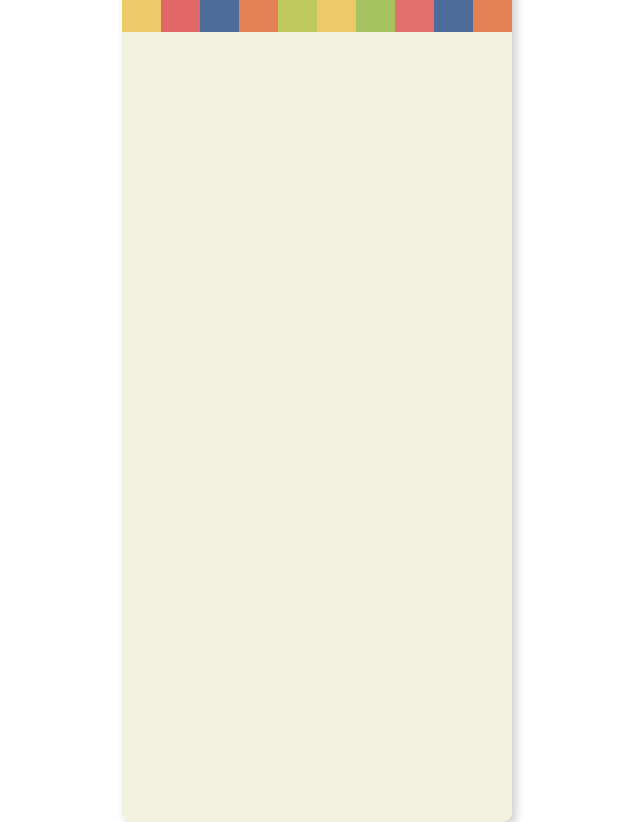
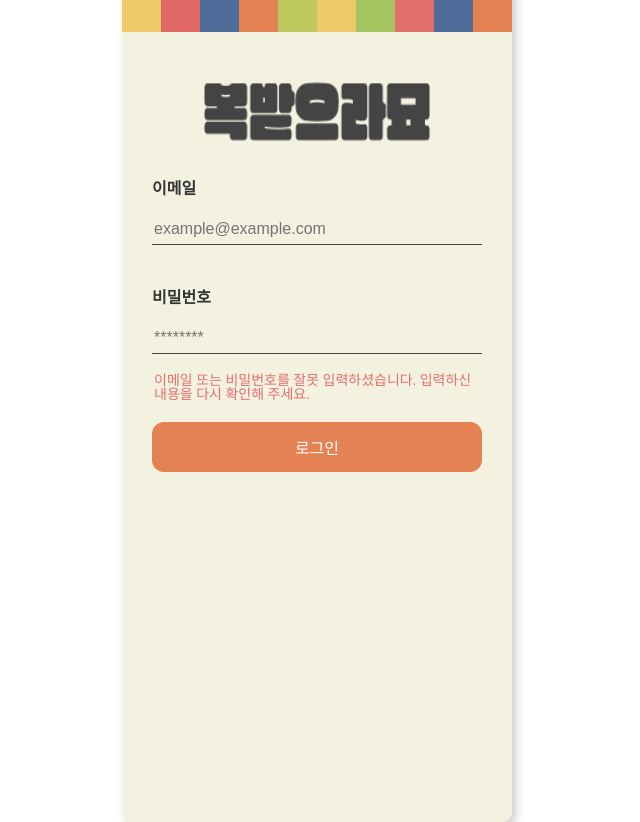
Before and after one commit to HNY-6/LuckyLetter-FE, a React (Create React App) app: page /auth/login in a window 1280 px wide. Shown: the whole page, without its empty margins (323-963 px from the left). Built offline with nearby package versions, Linux system fonts and the light colour scheme.

Commit message:
Style : Input Label 필수 입력 표시 조건부 추가

```diff
--- a/src/components/UI/Input.tsx
+++ b/src/components/UI/Input.tsx
@@ -1,22 +1,40 @@
+import { CSSProperties } from 'styled-components';
 import {
   ValidationErrorTextStyle,
   ValidationInputStyle,
   ValidationLabelStyle,
   ValidationTextStyle,
+  ValidationWarningTextStyle,
 } from './InputStyle';
 
 interface Props {
   label: string;
   placeholder?: string;
   errorMessage?: string;
+  styleOverrides?: CSSProperties;
+  asterisk: boolean;
 }
 
-const ValidationInput = ({ label, placeholder, errorMessage }: Props) => {
+const ValidationInput = ({
+  label,
+  placeholder,
+  errorMessage,
+  styleOverrides,
+  asterisk,
+}: Props) => {
+  console.log(asterisk);
+
   return (
     <ValidationLabelStyle>
-      <ValidationTextStyle>{label}</ValidationTextStyle>
+      {asterisk ? (
+        <ValidationWarningTextStyle>{label}</ValidationWarningTextStyle>
+      ) : (
+        <ValidationTextStyle>{label}</ValidationTextStyle>
+      )}
       <ValidationInputStyle placeholder={placeholder} />
-      <ValidationErrorTextStyle>{errorMessage}</ValidationErrorTextStyle>
+      <ValidationErrorTextStyle styleOverrides={styleOverrides}>
+        {errorMessage}
+      </ValidationErrorTextStyle>
     </ValidationLabelStyle>
   );
 };
--- a/src/components/UI/InputStyle.tsx
+++ b/src/components/UI/InputStyle.tsx
@@ -1,4 +1,4 @@
-import styled from 'styled-components';
+import styled, { CSSProperties } from 'styled-components';
 
 export const ValidationLabelStyle = styled.label`
   display: block;
@@ -28,6 +28,12 @@ export const ValidationTextStyle = styled.strong`
   font-weight: bold;
   font-size: 16px;
   font-family: 'Pretendard';
+`;
+
+export const ValidationWarningTextStyle = styled.strong`
+  font-weight: bold;
+  font-size: 16px;
+  font-family: 'Pretendard';
 
   &::after {
     content: '*';
@@ -35,9 +41,13 @@ export const ValidationTextStyle = styled.strong`
   }
 `;
 
-export const ValidationErrorTextStyle = styled.div`
+export const ValidationErrorTextStyle = styled.div<{
+  styleOverrides?: CSSProperties;
+}>`
   color: var(--warning-color);
   font-size: 14px;
   margin-top: 5px;
   padding-left: 2px;
+  word-break: keep-all;
+  ${({ styleOverrides }) => ({ ...styleOverrides })};
 `;
--- a/src/pages/Join.tsx
+++ b/src/pages/Join.tsx
@@ -31,10 +31,23 @@ const Join = () => {
         label={'이름'}
         placeholder={'이름'}
         errorMessage={'에러메시지 테스트'}
+        asterisk={true}
       />
-      <ValidationInput label={'이메일'} placeholder={'example@example.com'} />
-      <ValidationInput label={'비밀번호'} placeholder={'********'} />
-      <ValidationInput label={'비밀번호 확인'} placeholder={'********'} />
+      <ValidationInput
+        label={'이메일'}
+        placeholder={'example@example.com'}
+        asterisk={true}
+      />
+      <ValidationInput
+        label={'비밀번호'}
+        placeholder={'********'}
+        asterisk={true}
+      />
+      <ValidationInput
+        label={'비밀번호 확인'}
+        placeholder={'********'}
+        asterisk={true}
+      />
 
       <DefaultButton styleOverrides={joinLoginStyle} label={'회원가입'} />
     </>
--- a/src/pages/Login.tsx
+++ b/src/pages/Login.tsx
@@ -1,4 +1,51 @@
+import ValidationInput from '@/components/UI/Input';
+import styled from 'styled-components';
+import TitleLogo from '@/assets/common-title.png';
+import DefaultButton from '@/components/UI/Button';
+import { ValidationErrorTextStyle } from '@/components/UI/InputStyle';
+
+const MainCharacter = styled.div`
+  display: flex;
+  flex-direction: column;
+  justify-content: center;
+  align-items: center;
+  width: 100%;
+`;
+
+const TitleImg = styled.img`
+  height: 59px;
+  width: 226px;
+  margin-top: 104px;
+`;
+
+const loginErrorMessageStyle = {
+  margin: '20px 0px',
+};
+
 const Login = () => {
-  return <h1>Test</h1>;
+  return (
+    <>
+      <MainCharacter>
+        <TitleImg src={TitleLogo} />
+      </MainCharacter>
+      <ValidationInput
+        label={'이메일'}
+        placeholder={'example@example.com'}
+        asterisk={false}
+      />
+      <ValidationInput
+        label={'비밀번호'}
+        placeholder={'********'}
+        asterisk={false}
+      />
+      <ValidationErrorTextStyle styleOverrides={loginErrorMessageStyle}>
+        {
+          '이메일 또는 비밀번호를 잘못 입력하셨습니다. 입력하신 내용을 다시 확인해 주세요.'
+        }
+      </ValidationErrorTextStyle>
+
+      <DefaultButton label={'로그인'} />
+    </>
+  );
 };
 export default Login;
```
